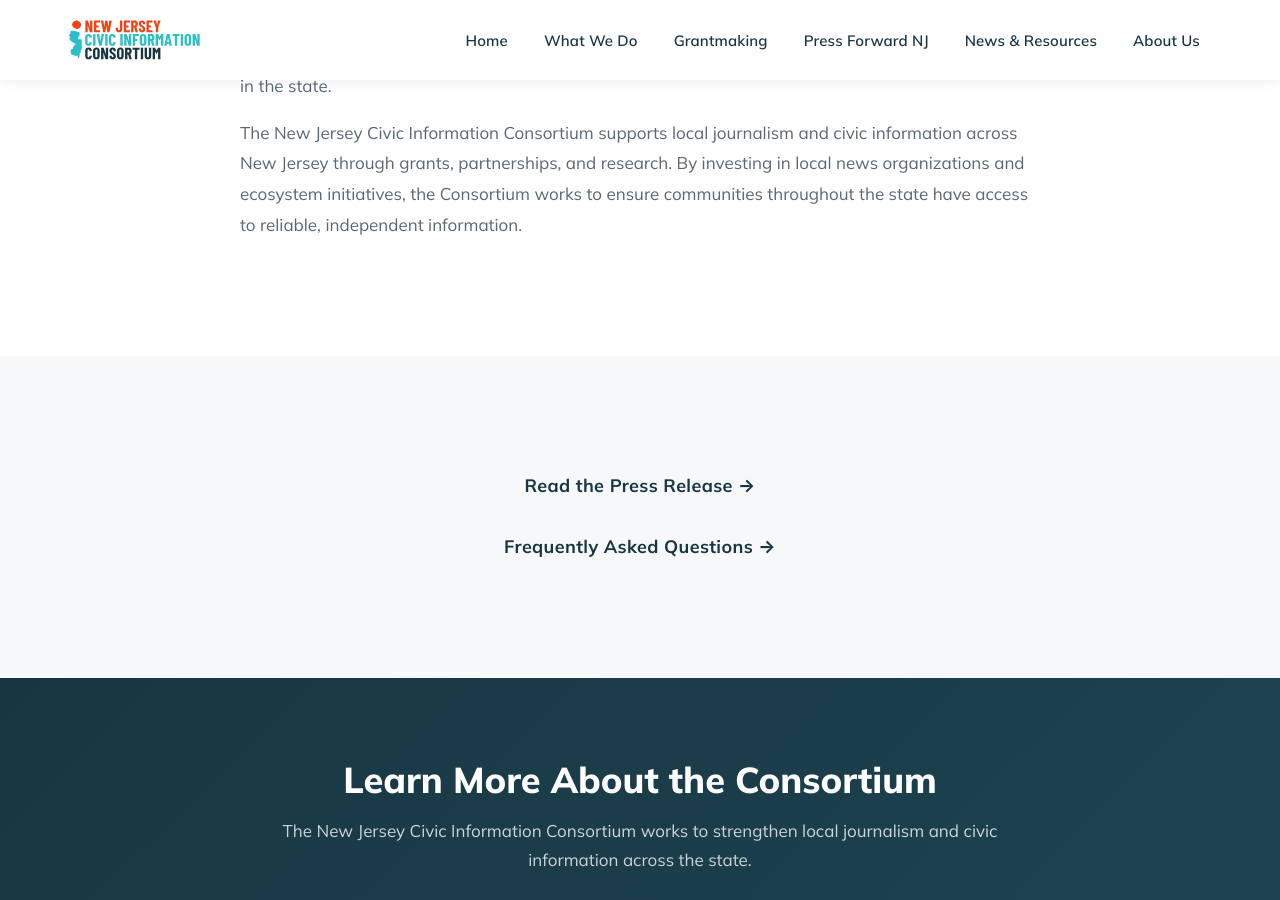
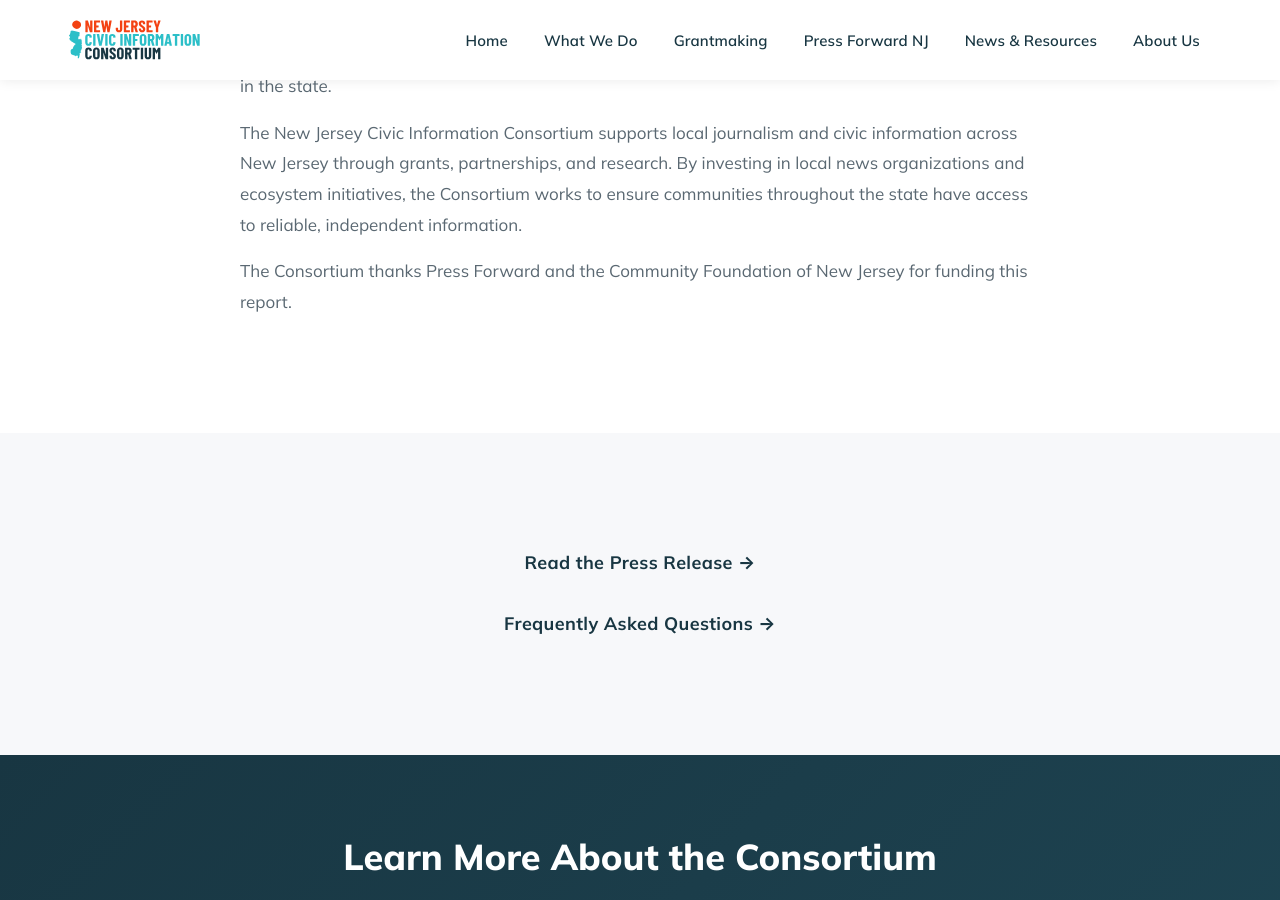
Before and after one commit to madi-mccool/njcivicinfo, a Jekyll site: the page built from docs/ecosystem-report.html, in a window 1280 px wide and 900 px high, scrolled down 4488 px. Built offline with Jekyll 4.4.1, drawn with Linux system fonts in a browser that asks for light colours.

Commit message:
Add funding acknowledgment to ecosystem report page
The Consortium thanks Press Forward and the Community Foundation of New Jersey for funding this report.

https://claude.ai/code/session_015siT17XSPp4LSEwTDR6ysF

```diff
--- a/docs/ecosystem-report.html
+++ b/docs/ecosystem-report.html
@@ -134,6 +134,7 @@ description: "The New Jersey Civic Information Consortium commissioned this repo
       <p>The consulting team included <a href="https://dueeastpartners.com/about" target="_blank" rel="noopener">Due East Partners</a>, <a href="https://publicmedia.co/about-us/" target="_blank" rel="noopener">Public Media Company</a>, and <a href="https://www.freepress.net/about" target="_blank" rel="noopener">Free Press</a>, who provided research, facilitation, and strategic analysis throughout the project.</p>
       <p>The report reflects research on national trends in public media and local journalism, as well as conversations with stakeholders across New Jersey. It is intended to serve as a resource for policymakers, journalists, funders, and community leaders interested in the future of civic information in the state.</p>
       <p>The New Jersey Civic Information Consortium supports local journalism and civic information across New Jersey through grants, partnerships, and research. By investing in local news organizations and ecosystem initiatives, the Consortium works to ensure communities throughout the state have access to reliable, independent information.</p>
+      <p>The Consortium thanks Press Forward and the Community Foundation of New Jersey for funding this report.</p>
     </div>
   </div>
 </section>
```
